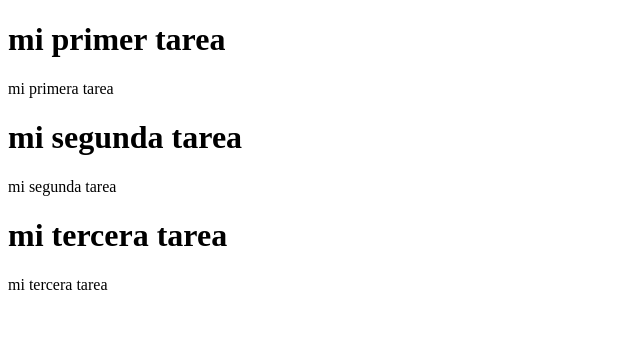
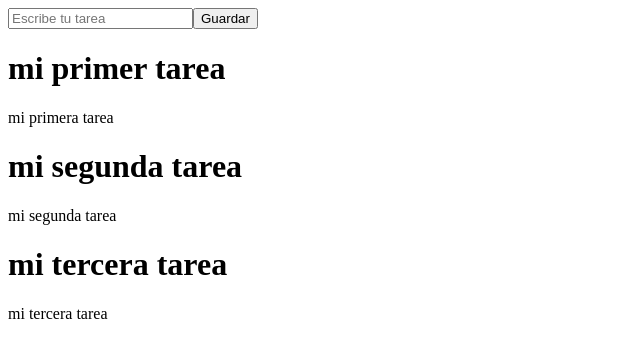
Before and after one commit to Lisperguer/task-app-react, a React (Vite) app: page / in a window 1280 px wide. Shown: the top 358 px of the page, without its empty margins (0-640 px from the left). Built offline with nearby package versions, Linux system fonts and the light colour scheme.

Commit message:
TaskApp(react): refactor Tasks out of the component

```diff
--- a/src/App.jsx
+++ b/src/App.jsx
@@ -1,11 +1,22 @@
 import TaskList from "./TaskList";
+import TaskForm from "./TaskForm";
+import { tasks as data } from "./tasks";
+import { useEffect, useState } from "react";
 
-function HolaMundo() {
+function App() {
+  const [tasks, setTasks] = useState([]);
+  // const tasks = []
+
+  useEffect(() => {
+    setTasks(data);
+  }, []);
+
   return (
     <div>
-      <TaskList/>
+      <TaskForm />
+      <TaskList tasks={tasks}/>
     </div>
-  )
+  );
 }
 
-export default HolaMundo;
+export default App;
--- /dev/null
+++ b/src/TaskForm.jsx
@@ -0,0 +1,25 @@
+import React from "react";
+import { useState } from "react";
+
+function TaskForm() {
+  const [title, setTitle] = useState("");
+  // const title = ""
+
+  const handleSubmit = (e) =>{
+    e.preventDefault()
+    console.log(title)
+  }
+  return (
+    <div>
+      <form onSubmit={handleSubmit}>
+        <input
+          placeholder="Escribe tu tarea"
+          onChange={(e) => setTitle(e.target.value)}
+        />
+        <button>Guardar</button>
+      </form>
+    </div>
+  );
+}
+
+export default TaskForm;
--- a/src/TaskList.jsx
+++ b/src/TaskList.jsx
@@ -1,14 +1,8 @@
 import React from "react";
-import { tasks as data } from "./tasks";
-import { useEffect, useState } from "react";
 
-function TaskList() {
-  const [tasks, setTasks] = useState([]);
-  // const tasks = []
 
-  useEffect(() => {
-    setTasks(data);
-  }, []);
+function TaskList({tasks}) {
+
 
   if (tasks.length === 0) {
     return <h1> no hay tareas aun</h1>;
```
